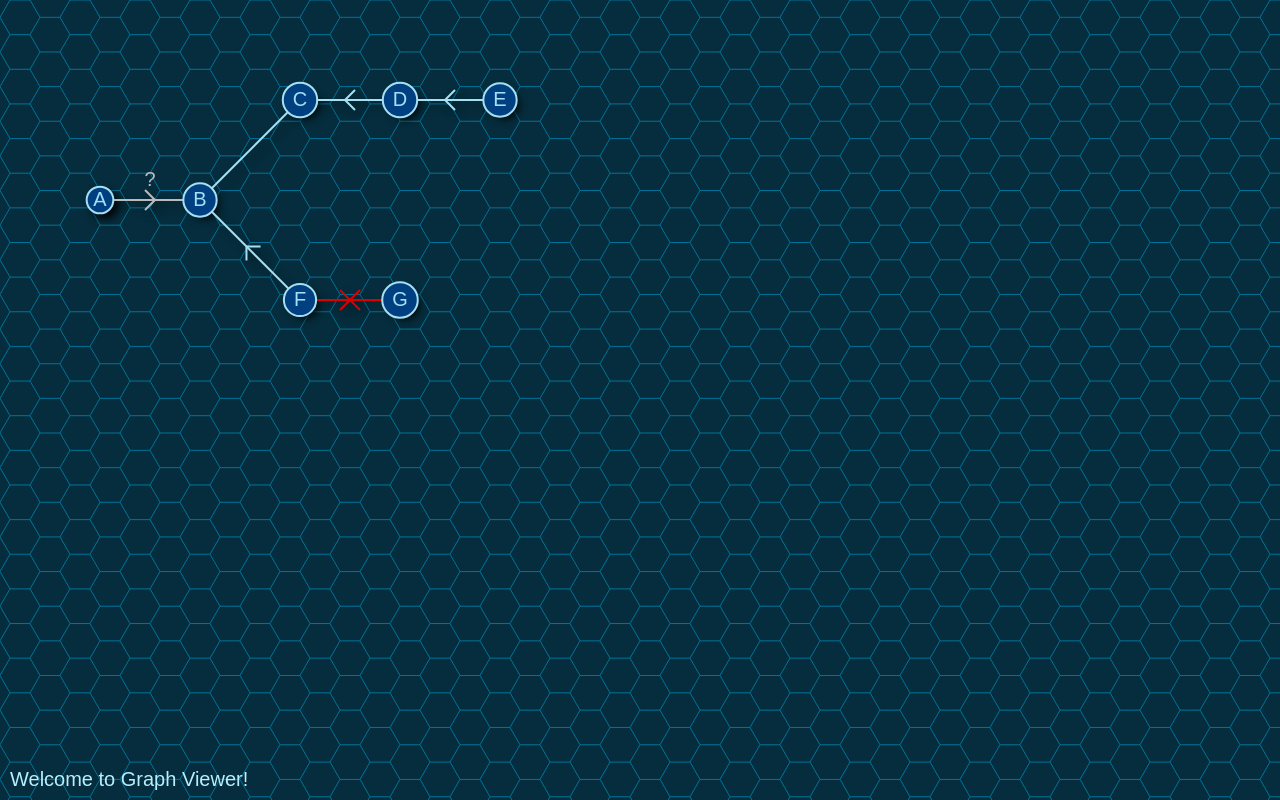
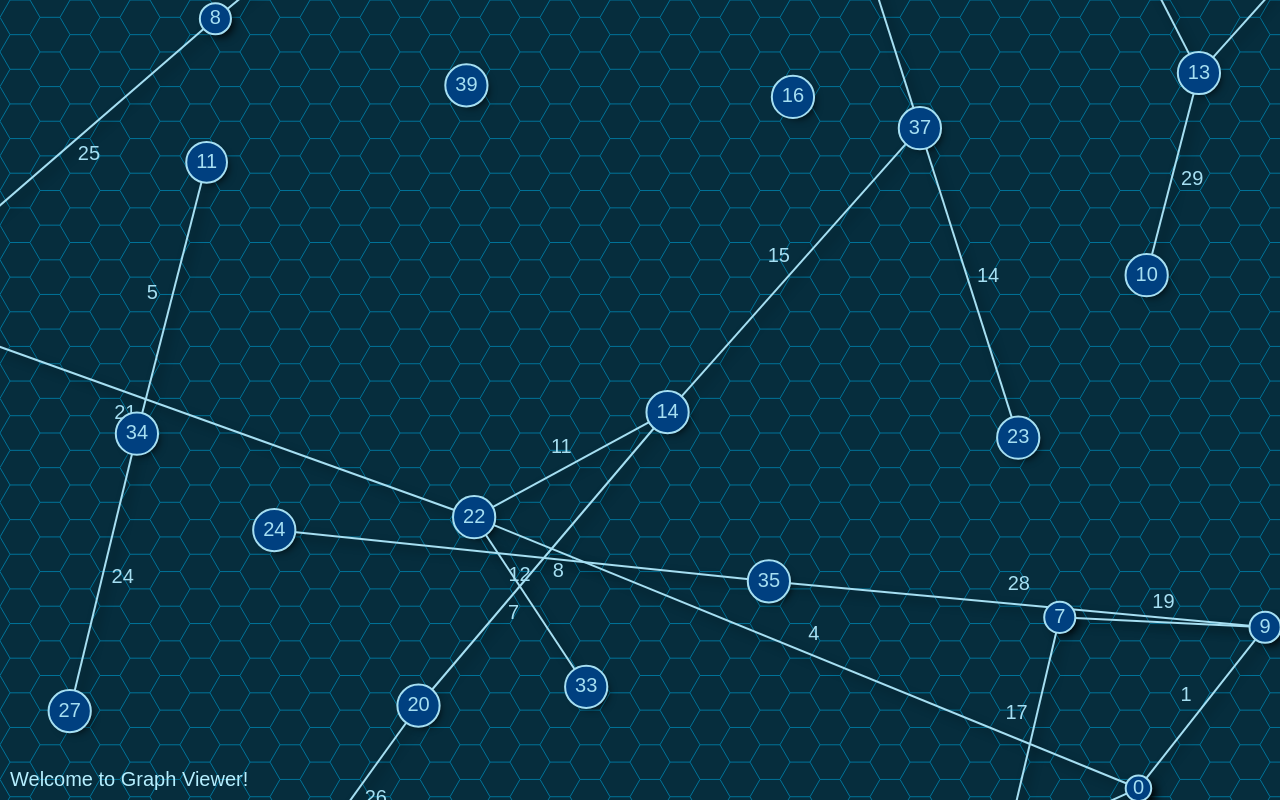
Before and after one commit to ErikPeter2000/JavaScriptGraph, a plain HTML site: page index.html in a window 1280 px wide. Drawn offline with Linux system fonts and the light colour scheme.

Commit message:
force directed graph

```diff
--- a/graph-viewer.js
+++ b/graph-viewer.js
@@ -55,6 +55,7 @@ export class GraphViewer {
     constructor(canvas, graph) {
         this.viewPosition = new Vector2(0, 0);
         this.viewOffset = new Vector2(0, 0);
+        this.viewScale = 1;
         this.canvas = canvas;
         this.ctx = canvas.getContext('2d');
         this.graph = graph || new Graph();
@@ -75,13 +76,35 @@ export class GraphViewer {
         this.canvasResize();
         this.infoText.newText("Welcome to Graph Viewer!");
     }
-    get viewPreview(){
+    get viewPreview() {
         return this.viewPosition.add(this.viewOffset);
     }
 
     canvasResize() {
         this.canvas.width = window.innerWidth;
         this.canvas.height = window.innerHeight;
+    }
+    recalculatePositions() {
+        let pad = new Vector2(30, 30);
+        let minX = Number.MAX_VALUE;
+        let minY = Number.MAX_VALUE;
+        let maxX = Number.MIN_VALUE;
+        let maxY = Number.MIN_VALUE;
+        for (let nodeId in this.graph.nodeData) {
+            let node = this.graph.nodeData[nodeId];
+            minX = Math.min(minX, node.position.x);
+            minY = Math.min(minY, node.position.y);
+            maxX = Math.max(maxX, node.position.x);
+            maxY = Math.max(maxY, node.position.y);
+        }
+        let width = maxX - minX + 2 * pad.x;
+        let height = maxY - minY + 2 * pad.y;
+        let scale = new Vector2(this.canvas.width / width, this.canvas.height / height);
+        for (let nodeId in this.graph.nodeData) {
+            let node = this.graph.nodeData[nodeId];
+            node.position.x = (node.position.x - minX) * scale.x + pad.x;
+            node.position.y = (node.position.y - minY) * scale.y + pad.y;
+        }
     }
 
     // graphics
@@ -97,9 +120,9 @@ export class GraphViewer {
         let cellsY = Math.ceil(this.canvas.height / this.#gridSize / r3);
         let startY = this.viewPreview.y % (this.#gridSize * r3) - this.#gridSize * r3;
         this.ctx.beginPath();
-        for (let x = -1; x < cellsX+3; x++) {
+        for (let x = -1; x < cellsX + 3; x++) {
             let even = x % 2 === 0;
-            for (let y = 0; y < cellsY+1; y++) {
+            for (let y = 0; y < cellsY + 1; y++) {
                 let cx = x * 1.5 * this.#gridSize + startX;
                 let cy = y * r3 * this.#gridSize + (even ? 0 : r32 * this.#gridSize) + startY;
                 this.ctx.moveTo(cx, cy + this.#gridSize * r32);
@@ -115,6 +138,9 @@ export class GraphViewer {
         this.ctx.save();
         let pos = this.viewPosition.add(this.viewOffset);
         this.ctx.translate(pos.x, pos.y);
+        this.ctx.scale(this.viewScale, this.viewScale);
+        this.graph = ForceDirectedGraphCalculator.repositionNodes(this.graph, this.canvas.width, this.canvas.height, 10);
+        //this.recalculatePositions();
         this.graph.draw(this.canvas, this.ctx, this.selection);
         this.ctx.restore();
     }
@@ -153,6 +179,7 @@ export class GraphViewer {
         addEventListener('mousemove', (e) => this.onMouseMove(e));
         addEventListener('resize', () => this.canvasResize());
         addEventListener('keydown', (e) => this.onKeyDown(e));
+        addEventListener('wheel', (e) => this.onScroll(e));
         addEventListener('contextmenu', (e) => e.preventDefault());
     }
     onMouseDown(event) {
@@ -160,10 +187,23 @@ export class GraphViewer {
             this.cursorState.mouseDown = true;
             this.cursorState.clickPos = this.cursorState.mousePos.copy();
         }
-        else if (event.button === 2){
+        else if (event.button === 2) {
             this.resetView();
         }
         this.clickSelection();
+    }
+    onScroll(event) {
+        let delta = event.deltaY;
+        let scaleChange;
+        if (delta > 0) {
+            scaleChange = 0.9;
+        } else {
+            scaleChange = 1.1;
+        }
+        let cursorPosition = new Vector2(event.clientX, event.clientY);
+        let direction = cursorPosition.sub(this.viewPosition);
+        this.viewPosition = this.viewPosition.add(direction.mul(1 - scaleChange));
+        this.viewScale *= scaleChange;
     }
     onMouseUp(event) {
         if (event.button === 0) {
@@ -187,23 +227,25 @@ export class GraphViewer {
         this.cursorState.mousePos = new Vector2(event.clientX, event.clientY);
         this.drag(event);
     }
-    drag(event){
+    drag(event) {
         if (!this.cursorState.mouseDown) return
         let delta = this.cursorState.mousePos.sub(this.cursorState.clickPos);
         this.viewOffset = delta;
     }
-    finaliseDrag(){
+    finaliseDrag() {
         if (this.cursorState.mouseDown) return
         this.viewPosition = this.viewPosition.add(this.viewOffset);
         this.viewOffset = Vector2.origin();
     }
-    resetView(){
+    resetView() {
         this.viewPosition = Vector2.origin();
+        this.viewOffset = Vector2.origin();
+        this.viewScale = 1;
         this.infoText.newText("View reset");
     }
     clickSelection() {
         let found = false;
-        let relativePos = this.cursorState.mousePos.sub(this.viewPreview);
+        let relativePos = this.cursorState.mousePos.sub(this.viewPreview).div(this.viewScale);
         if (this.cursorState.selectMode & SelectMode.NODE) {
             for (let nodeId in this.graph.nodeData) {
                 if (this.graph.nodeData[nodeId].isClicked(relativePos) && !this.selection.nodes.includes(nodeId)) {
@@ -219,8 +261,7 @@ export class GraphViewer {
                     for (let arc of this.graph.arcData) {
                         let id = { fromId: arc.fromId, toId: arc.toId };
                         if (arc.isClicked(relativePos, this.graph) && !this.selection.arcs.includes(id)) {
-                            this.selection.arcs[0] = id
-                            console.log(this.selection.arcs);
+                            this.selection.arcs[0] = id;
                             found = true;
                             break;
                         }
@@ -232,3 +273,48 @@ export class GraphViewer {
             this.selection.arcs = [];
     }
 }
+
+export class ForceDirectedGraphCalculator {
+    static #iterations = 100;
+    static #idealDistance = 200;
+    static #forceConstant = 0.1;
+    static #repulsionConstant = 0.002;
+    static #gravityConstant = 0.0001;
+    static repositionNodes(graph, width, height, iterations) {
+        let newPositions = new Map();
+        iterations = iterations || this.#iterations;
+        for (let i = 0; i < iterations; i++) {
+            // Calculate forces
+            for (let nodeId in graph.nodeData) {
+                let node = graph.nodeData[nodeId];
+                let force = Vector2.origin();
+                for (let otherId of graph.getNeighbours(nodeId)) {
+                    if (nodeId === otherId) continue;
+                    let other = graph.nodeData[otherId];
+                    let delta = other.position.sub(node.position);
+                    let distance = delta.length - this.#idealDistance;
+
+                    force = force.add(delta.normalise().mul(this.#forceConstant * distance));
+                }
+                // Repulsion forces
+                for (let otherId in graph.nodeData) {
+                    if (nodeId === otherId) continue;
+                    let other = graph.nodeData[otherId];
+                    let delta = other.position.sub(node.position);
+                    let distance = Math.max(delta.length, 0.1);
+                    // repulsion
+                    //if (distance < this.#idealDistance)
+                    force = force.sub(delta.mul(this.#idealDistance * this.#idealDistance / distance / distance * this.#repulsionConstant));
+                    // gravity
+                    force = force.add(new Vector2(width / 2, height / 2).sub(node.position).mul(this.#gravityConstant));
+                }
+                newPositions.set(nodeId, node.position.add(force));
+            }
+        }
+        // apply positions
+        for (let nodeId of newPositions.keys()) {
+            graph.nodeData[nodeId].position = newPositions.get(nodeId);
+        }
+        return graph;
+    }
+}
--- a/graph.js
+++ b/graph.js
@@ -106,7 +106,7 @@ export class ArcData extends ShadowObject {
         let d1 = pos.sub(from).length;
         let d2 = pos.sub(to).length;
         let d = from.sub(to).length;
-        let sum = d1+d2;
+        let sum = d1 + d2;
         return sum <= d + this.#clickThreshold;
     }
 
@@ -196,7 +196,10 @@ export class ArcData extends ShadowObject {
         ctx.moveTo(fromOffset.x, fromOffset.y);
         ctx.lineTo(toOffset.x, toOffset.y);
         ctx.stroke();
-        switch (this.arrowStyle) {
+        if (this.arrowStyle) {
+            let styles = this.arrowStyle.split("-");
+            for (let style of styles) {
+                switch (style) {
                     case "forward":
                         this.drawArrowhead(canvas, ctx, fromOffset, toOffset);
                         break;
@@ -206,6 +209,8 @@ export class ArcData extends ShadowObject {
                     case "cross":
                         this.drawCross(canvas, ctx, fromOffset, toOffset);
                         break;
+                }
+            }
         }
     }
 }
@@ -246,6 +251,21 @@ export class Graph {
         this.arcData = this.arcData.filter(arc => arc.fromId !== id && arc.toId !== id);
         delete this.nodeData[id];
         delete this.adjacencyList[id];
+    }
+
+    getNeighbours(id, bidirectional = false) {
+        if (bidirectional) {
+            let nodes = this.adjacencyList[id];
+            for (let key in this.adjacencyList) {
+                if (this.adjacencyList[key].includes(id)) {
+                    nodes.push(key);
+                }
+            }
+            return nodes;
+        }
+        else {
+            return this.adjacencyList[id];
+        }
     }
 
     drawShadow(canvas, ctx) {
--- a/index.html
+++ b/index.html
@@ -17,35 +17,36 @@
 <body>
     <canvas id="canvas"></canvas>
     <script type="module">
-        import {GraphViewer} from './graph-viewer.js';
+        import {GraphViewer, ForceDirectedGraphCalculator} from './graph-viewer.js';
         import {Graph, NodeData, ArcData} from './graph.js';
         import {Vector2} from './vector2.js';
         const canvas = document.getElementById('canvas');
-        let data = {
-            nodes: [
-                {position: {x: 100, y: 200}, label: 'A'},
-                {position: {x: 200, y: 200}, label: 'B'},
-
-                {position: {x: 300, y: 100}, label: 'C'},
-                {position: {x: 400, y: 100}, label: 'D'},
-                {position: {x: 500, y: 100}, label: 'E'},
-
-                {position: {x: 300, y: 300}, label: 'F'},
-                {position: {x: 400, y: 300}, label: 'G'},
-
-            ],
-            arcs: [
-                {fromId: 0, toId: 1, arrowStyle: 'forward', label:"?", color: "#bbb"},
-                {fromId: 1, toId: 2},
-                {fromId: 2, toId: 3, arrowStyle: 'reverse'},
-                {fromId: 3, toId: 4, arrowStyle: 'reverse'},
-
-                {fromId: 1, toId: 5, arrowStyle: 'reverse'},
-                {fromId: 5, toId: 6, arrowStyle: 'cross', color: "#d00"},
-            ]
+        function createRandomGraph(nodeCount, arcCount){
+            let data = {
+                nodes: [],
+                arcs: []
+            }
+            for(let i = 0; i < nodeCount; i++){
+                let position = Vector2.random(canvas.width, canvas.height);
+                data.nodes.push({position: {x: position.x, y: position.y}, label: i.toString()});
+            }
+            for(let i = 0; i < arcCount; i++){
+                let from = Math.floor(Math.random() * nodeCount);
+                let to = Math.floor(Math.random() * nodeCount);
+                if(from != to){
+                    data.arcs.push({fromId: from, toId: to, label: i.toString()});
+                }
+                else{
+                    i--;
+                }
+            }
+            return data;
         }
+        let data = createRandomGraph(40, 30);
         let graph = Graph.parseObject(data);
+        graph = ForceDirectedGraphCalculator.repositionNodes(graph, canvas.width, canvas.height);
         const graphViewer = new GraphViewer(canvas, graph);
+        graphViewer.recalculatePositions();
         graphViewer.startRendering();
     </script>
 </body>
--- a/vector2.js
+++ b/vector2.js
@@ -14,6 +14,10 @@ export class Vector2{
     /** The angle of this vector makes from the horizontal */
     get angle(){
         return Math.atan2(this.y, this.x);
+    }
+    /** Returns a new vector with coordinates multiplied by -1 */
+    negative(){
+        return new Vector2(-this.x, -this.y);
     }
     /** Returns a new normalised vector, or a zero-vector if its magnitude is 0. */
     normalise(){
@@ -100,7 +104,7 @@ export class Vector2{
     }
     /** Returns a vector with box-random coordinates */
     static random(x, y){
-        return new Vector2(Math.random()*(x || 1), Math.random()*(y || 1));
+        return new Vector2(Math.random()*(x ?? 1), Math.random()*(y ?? 1));
     }
     /** Returns a unit vector with random direction */
     static unitRandom(){
```
Lines whose indentation alone changed are shown as unchanged.
